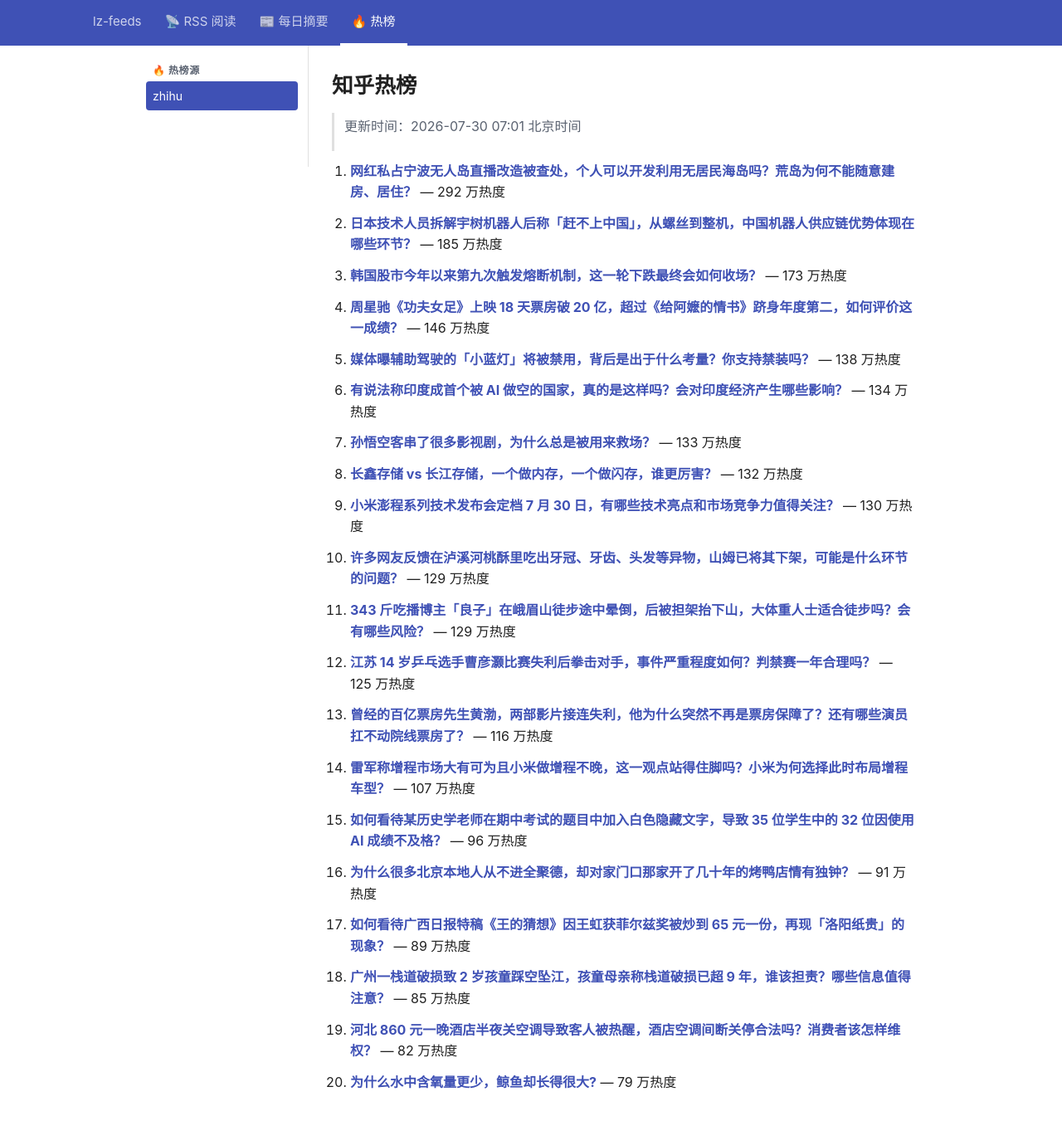
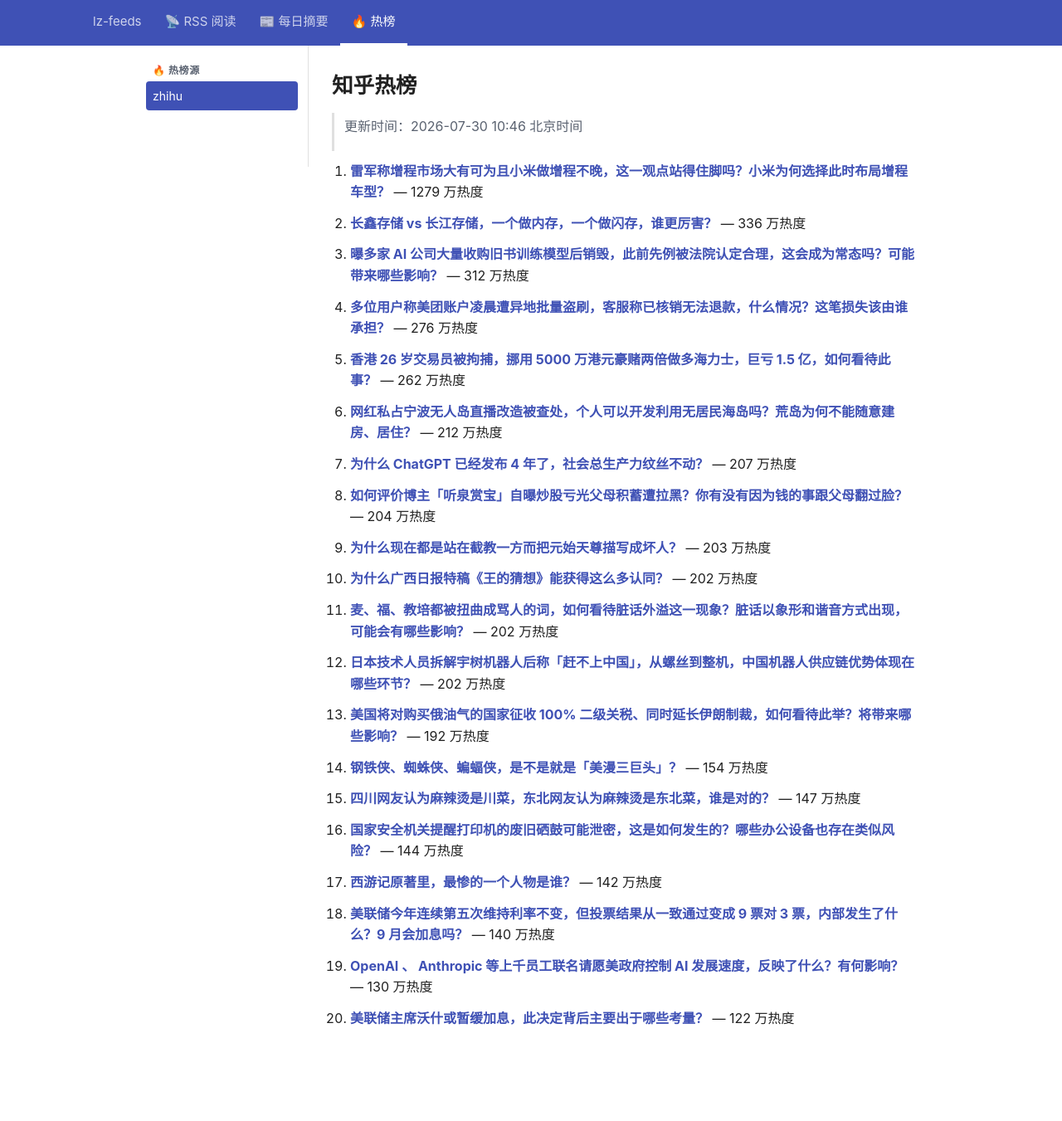
Before and after one commit to lizhang0101/lz-feeds, a Jekyll site: the page built from _hotlist/zhihu.md, in a window 1280 px wide and 1381 px high. Shown: the top 1351 px of the window at 83% size. Built offline with Jekyll 4.4.1, drawn with Linux system fonts in a browser that asks for light colours.

Commit message:
hotlist: 2026-07-30T02:46Z

```diff
--- a/_hotlist/zhihu.md
+++ b/_hotlist/zhihu.md
@@ -1,48 +1,48 @@
 ---
-updated: 2026-07-30 07:01 北京时间
+updated: 2026-07-30 10:46 北京时间
 count: 20
 ---
 
 # 知乎热榜
 
-> 更新时间：2026-07-30 07:01 北京时间
+> 更新时间：2026-07-30 10:46 北京时间
 
-1. **[网红私占宁波无人岛直播改造被查处，个人可以开发利用无居民海岛吗？荒岛为何不能随意建房、居住？](https://www.zhihu.com/question/2065709716009743417)** — 292 万热度
+1. **[雷军称增程市场大有可为且小米做增程不晚，这一观点站得住脚吗？小米为何选择此时布局增程车型？](https://www.zhihu.com/question/2065799308067041337)** — 1279 万热度
 
-2. **[日本技术人员拆解宇树机器人后称「赶不上中国」，从螺丝到整机，中国机器人供应链优势体现在哪些环节？](https://www.zhihu.com/question/2064993421949755491)** — 185 万热度
+2. **[长鑫存储 vs 长江存储，一个做内存，一个做闪存，谁更厉害？](https://www.zhihu.com/question/2061092161337177252)** — 336 万热度
 
-3. **[韩国股市今年以来第九次触发熔断机制，这一轮下跌最终会如何收场？](https://www.zhihu.com/question/2065767078427113175)** — 173 万热度
+3. **[曝多家 AI 公司大量收购旧书训练模型后销毁，此前先例被法院认定合理，这会成为常态吗？可能带来哪些影响？](https://www.zhihu.com/question/2065707692950123437)** — 312 万热度
 
-4. **[周星驰《功夫女足》上映 18 天票房破 20 亿，超过《给阿嬷的情书》跻身年度第二，如何评价这一成绩？](https://www.zhihu.com/question/2065509466343044069)** — 146 万热度
+4. **[多位用户称美团账户凌晨遭异地批量盗刷，客服称已核销无法退款，什么情况？这笔损失该由谁承担？](https://www.zhihu.com/question/2065804781247887148)** — 276 万热度
 
-5. **[媒体曝辅助驾驶的「小蓝灯」将被禁用，背后是出于什么考量？你支持禁装吗？](https://www.zhihu.com/question/2065809494173377572)** — 138 万热度
+5. **[香港 26 岁交易员被拘捕，挪用 5000 万港元豪赌两倍做多海力士，巨亏 1.5 亿，如何看待此事？](https://www.zhihu.com/question/2065738421474271320)** — 262 万热度
 
-6. **[有说法称印度成首个被 AI 做空的国家，真的是这样吗？会对印度经济产生哪些影响？](https://www.zhihu.com/question/2065710393360479149)** — 134 万热度
+6. **[网红私占宁波无人岛直播改造被查处，个人可以开发利用无居民海岛吗？荒岛为何不能随意建房、居住？](https://www.zhihu.com/question/2065709716009743417)** — 212 万热度
 
-7. **[孙悟空客串了很多影视剧，为什么总是被用来救场？](https://www.zhihu.com/question/2064400500926189976)** — 133 万热度
+7. **[为什么 ChatGPT 已经发布 4 年了，社会总生产力纹丝不动？](https://www.zhihu.com/question/2065583157664018461)** — 207 万热度
 
-8. **[长鑫存储 vs 长江存储，一个做内存，一个做闪存，谁更厉害？](https://www.zhihu.com/question/2061092161337177252)** — 132 万热度
+8. **[如何评价博主「听泉赏宝」自曝炒股亏光父母积蓄遭拉黑？你有没有因为钱的事跟父母翻过脸？](https://www.zhihu.com/question/2065588413684831719)** — 204 万热度
 
-9. **[小米澎程系列技术发布会定档 7 月 30 日，有哪些技术亮点和市场竞争力值得关注？](https://www.zhihu.com/question/2065017879477725134)** — 130 万热度
+9. **[为什么现在都是站在截教一方而把元始天尊描写成坏人？](https://www.zhihu.com/question/12199984100)** — 203 万热度
 
-10. **[许多网友反馈在泸溪河桃酥里吃出牙冠、牙齿、头发等异物，山姆已将其下架，可能是什么环节的问题？](https://www.zhihu.com/question/2065716053770859492)** — 129 万热度
+10. **[为什么广西日报特稿《王的猜想》能获得这么多认同？](https://www.zhihu.com/question/2065044616043131031)** — 202 万热度
 
-11. **[343 斤吃播博主「良子」在峨眉山徒步途中晕倒，后被担架抬下山，大体重人士适合徒步吗？会有哪些风险？](https://www.zhihu.com/question/2065779470502465996)** — 129 万热度
+11. **[麦、福、教培都被扭曲成骂人的词，如何看待脏话外溢这一现象？脏话以象形和谐音方式出现，可能会有哪些影响？](https://www.zhihu.com/question/2065564412899845853)** — 202 万热度
 
-12. **[江苏 14 岁乒乓选手曹彦灏比赛失利后拳击对手，事件严重程度如何？判禁赛一年合理吗？](https://www.zhihu.com/question/2065664493460493869)** — 125 万热度
+12. **[日本技术人员拆解宇树机器人后称「赶不上中国」，从螺丝到整机，中国机器人供应链优势体现在哪些环节？](https://www.zhihu.com/question/2064993421949755491)** — 202 万热度
 
-13. **[曾经的百亿票房先生黄渤，两部影片接连失利，他为什么突然不再是票房保障了？还有哪些演员扛不动院线票房了？](https://www.zhihu.com/question/2041688424608952500)** — 116 万热度
+13. **[美国将对购买俄油气的国家征收 100% 二级关税、同时延长伊朗制裁，如何看待此举？将带来哪些影响？](https://www.zhihu.com/question/2065729116125521259)** — 192 万热度
 
-14. **[雷军称增程市场大有可为且小米做增程不晚，这一观点站得住脚吗？小米为何选择此时布局增程车型？](https://www.zhihu.com/question/2065799308067041337)** — 107 万热度
+14. **[钢铁侠、蜘蛛侠、蝙蝠侠，是不是就是「美漫三巨头」？](https://www.zhihu.com/question/2065521778198421619)** — 154 万热度
 
-15. **[如何看待某历史学老师在期中考试的题目中加入白色隐藏文字，导致 35 位学生中的 32 位因使用 AI 成绩不及格？](https://www.zhihu.com/question/2065158710427751418)** — 96 万热度
+15. **[四川网友认为麻辣烫是川菜，东北网友认为麻辣烫是东北菜，谁是对的？](https://www.zhihu.com/question/2061765916732478472)** — 147 万热度
 
-16. **[为什么很多北京本地人从不进全聚德，却对家门口那家开了几十年的烤鸭店情有独钟？](https://www.zhihu.com/question/2058200201479677540)** — 91 万热度
+16. **[国家安全机关提醒打印机的废旧硒鼓可能泄密，这是如何发生的？哪些办公设备也存在类似风险？](https://www.zhihu.com/question/2065732271441539585)** — 144 万热度
 
-17. **[如何看待广西日报特稿《王的猜想》因王虹获菲尔兹奖被炒到 65 元一份，再现「洛阳纸贵」的现象？](https://www.zhihu.com/question/2065739488693899762)** — 89 万热度
+17. **[西游记原著里，最惨的一个人物是谁？](https://www.zhihu.com/question/1896081051639583956)** — 142 万热度
 
-18. **[广州一栈道破损致 2 岁孩童踩空坠江，孩童母亲称栈道破损已超 9 年，谁该担责？哪些信息值得注意？](https://www.zhihu.com/question/2065157738481586639)** — 85 万热度
+18. **[美联储今年连续第五次维持利率不变，但投票结果从一致通过变成 9 票对 3 票，内部发生了什么？9 月会加息吗？](https://www.zhihu.com/question/2066063922856027842)** — 140 万热度
 
-19. **[河北 860 元一晚酒店半夜关空调导致客人被热醒，酒店空调间断关停合法吗？消费者该怎样维权？](https://www.zhihu.com/question/2065344071745233365)** — 82 万热度
+19. **[OpenAI 、 Anthropic 等上千员工联名请愿美政府控制 AI 发展速度，反映了什么？有何影响？](https://www.zhihu.com/question/2065729146383071132)** — 130 万热度
 
-20. **[为什么水中含氧量更少，鲸鱼却长得很大?](https://www.zhihu.com/question/2007787270053328648)** — 79 万热度
+20. **[美联储主席沃什或暂缓加息，此决定背后主要出于哪些考量？](https://www.zhihu.com/question/2065957695853745288)** — 122 万热度
```
